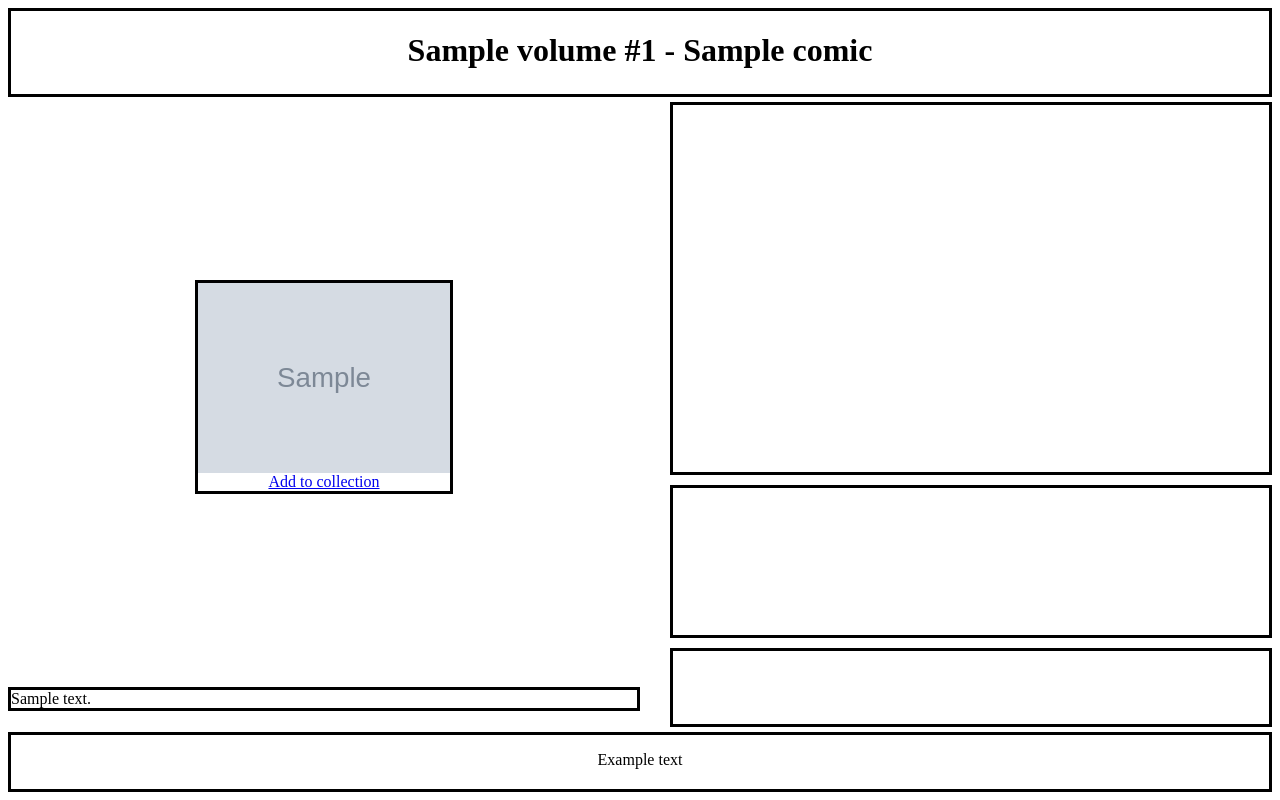
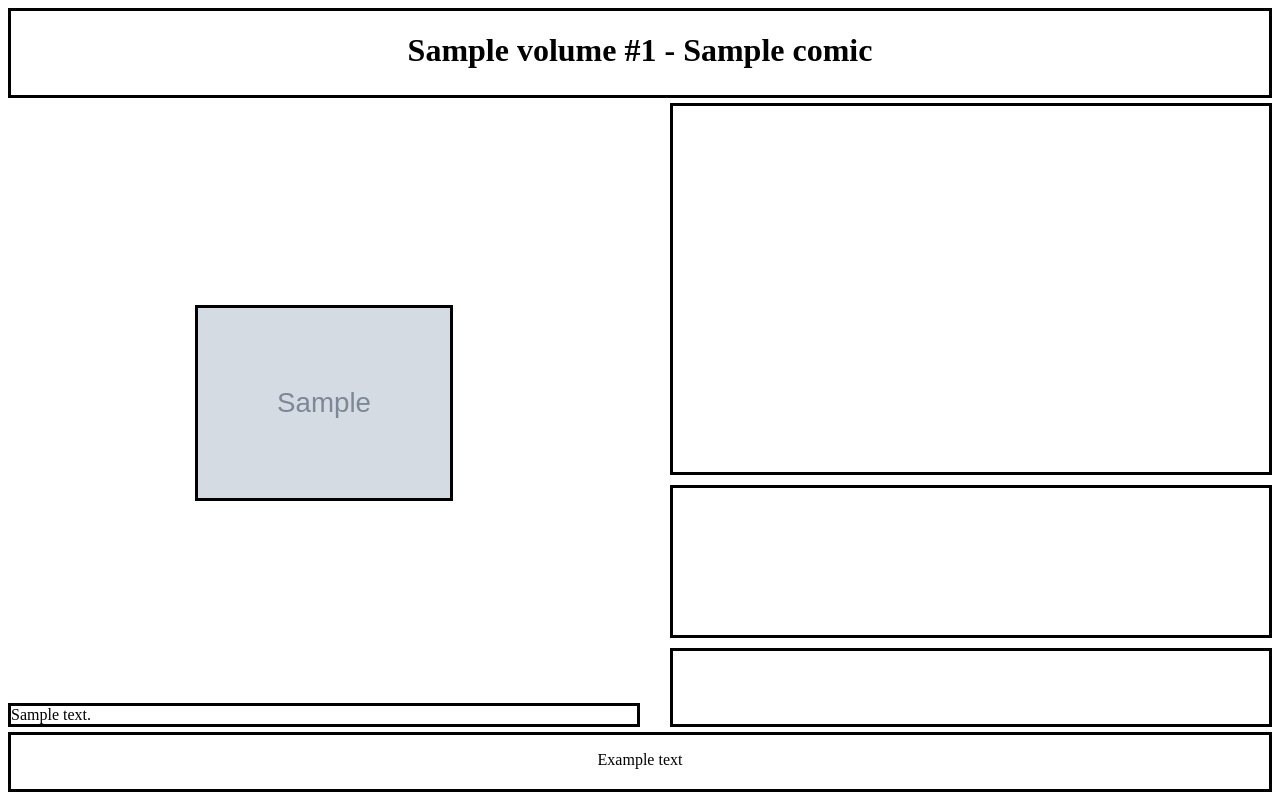
Before and after one commit to Alcor2814/AWT_Coursework, a Python web app: template templates/specific_book.html in a window 1280 px wide. Run offline with Jinja, Linux system fonts and the light colour scheme; the template is opened without the code that fills it: most values are stand-ins (such as "Sample title", 1, 10 or a date in 2020); grey boxes marked "Sample" are stand-in pictures.

Commit message:
Removes add to collection if comic is in user collection

```diff
--- a/main.py
+++ b/main.py
@@ -273,7 +273,7 @@
     if(comic['description'] is not None):
         comic['description'] = re.sub(r"<.*?>", " ", comic['description'])
 
-    return render_template('specific_book.html', comic=comic)
+    return render_template('specific_book.html', comic=comic, renderAdd= not check_comic_in_collection(comic))
 
 @app.route('/add_to_collection/')
 def add_to_collection():
--- a/static/css/specific-book.css
+++ b/static/css/specific-book.css
@@ -34,8 +34,10 @@
 	text-align:center;
 }
 
-#left p{
+#left span{
 	border-style:solid;
+	max-height:20%;
+	overflow-y:scroll;
 }
 
 #reviews{
--- a/templates/specific_book.html
+++ b/templates/specific_book.html
@@ -19,12 +19,14 @@
 			<div class="comicBox">
 				<div class="comic">
 					<img src={{comic['image']['small_url']}}>
-					<a id = "add" href="{{url_for('add_to_collection', comic = comic)}}">
-						Add to collection
-					</a>
+					{% if renderAdd == true %}
+						<a id = "add" href="{{url_for('add_to_collection', comic = comic)}}">
+							Add to collection
+						</a>
+					{% endif %}
 				</div>
 			</div>
-			<p>{{comic['description']}}</p>
+			<span>{{comic['description']}}</span>
 		</div>
 		<div id="right">
 			<div id="reviews">
```
Also changed, not shown: 1 other file.
